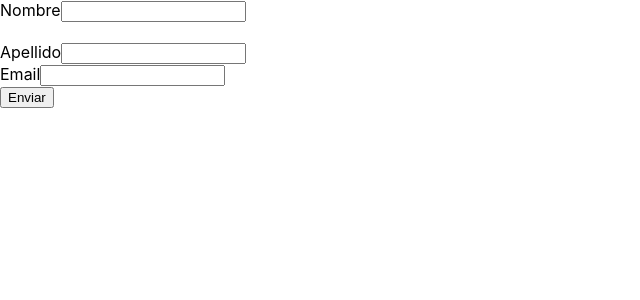
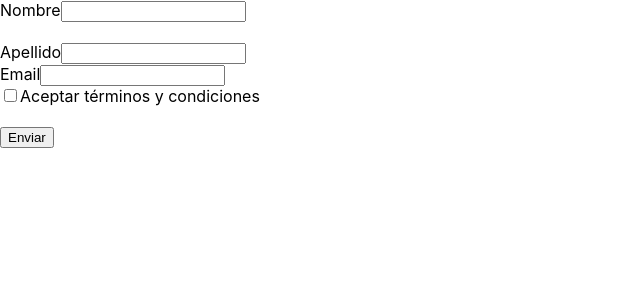
Before and after one commit to alonso1298/formik, a React (Create React App) app: page / in a window 1280 px wide. Shown: the top 300 px of the page, without its empty margins (0-640 px from the left). Built offline with nearby package versions, Linux system fonts and the light colour scheme.

Commit message:
Componente custom Checkbox

```diff
--- a/src/App.js
+++ b/src/App.js
@@ -1,5 +1,6 @@
 import { Formik, Form, Field, ErrorMessage } from "formik";
 import TextInput from './components/TextInput';
+import CheckBox from "./components/CheckBox";
 
 const validate = (values) => {
   const errors = {}
@@ -29,7 +30,7 @@
 function App() {
   return (
     <Formik
-        initialValues={{ name: '', lastname: '', email: '',}}
+        initialValues={{ name: '', lastname: '', email: '', accept: false}}
         validate={validate}
         onSubmit={values => console.log(values)}
     >
@@ -43,6 +44,9 @@
         <label>Email</label>
         <Field name="email" type="email"/>
         <ErrorMessage name="email"/>
+        <CheckBox name="accept">
+          Aceptar términos y condiciones
+        </CheckBox>
         <br />
         <button type="submit">Enviar</button>
       </Form>
--- /dev/null
+++ b/src/components/CheckBox.js
@@ -0,0 +1,17 @@
+import { useField } from "formik";
+
+const CheckBox = ({children, ...props}) => {
+    const [field, meta] = useField({ ...props, type: "checkbox" });
+    console.log(field);
+    return(
+        <div>
+            <label>
+                <input type="checkbox" {...field} {...props} />
+                {children}
+            </label>
+            {meta.touched && meta.error ? <div>{meta.error}</div> : null }
+        </div>
+    );
+}
+
+export default CheckBox;
```
